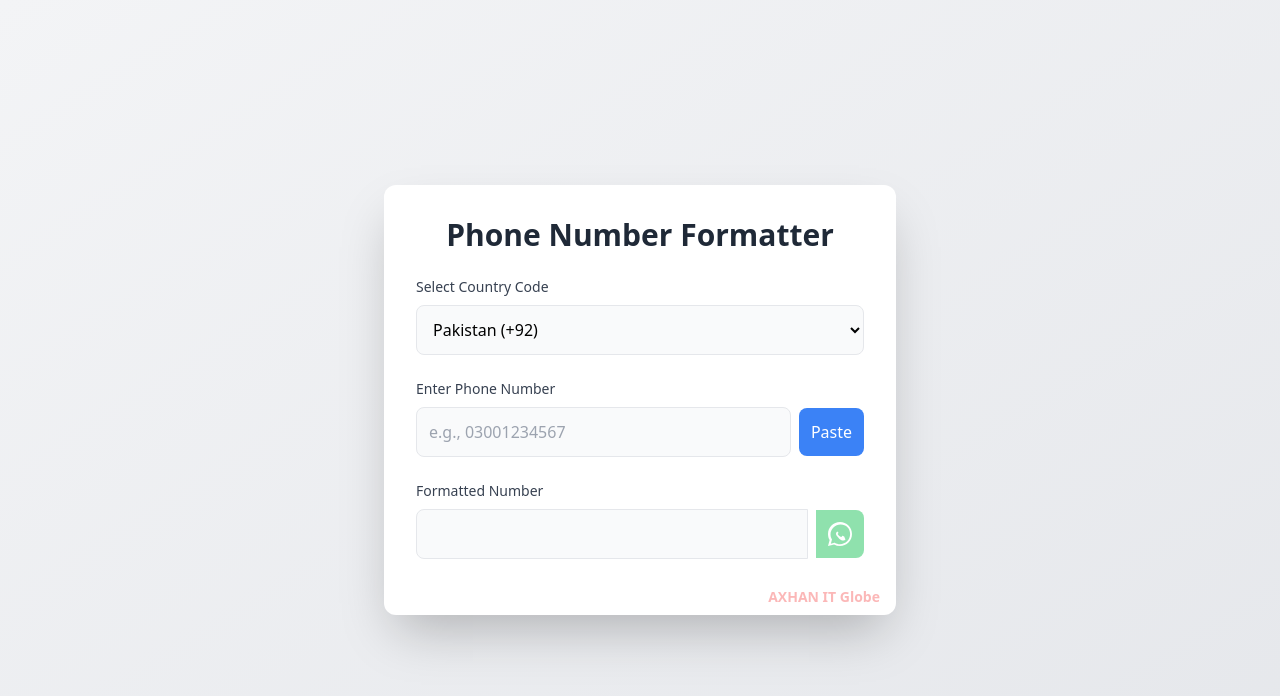
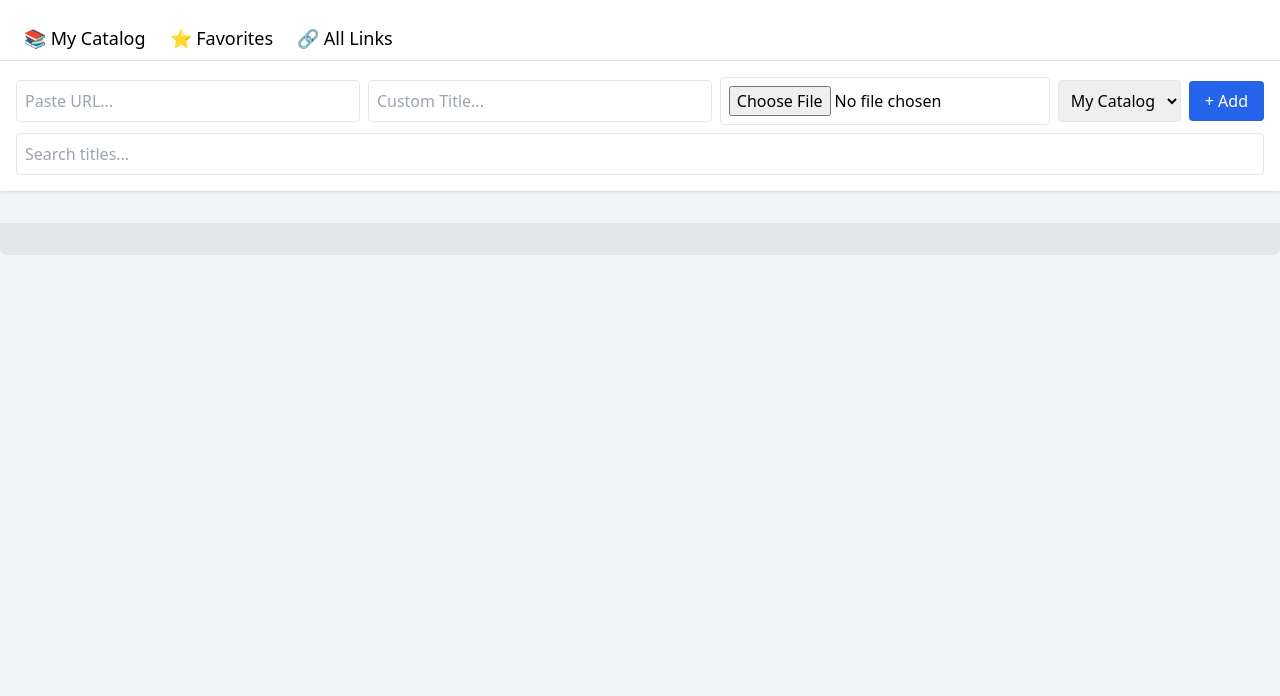
Before and after one commit to binidrees0492/WhatsAppDirect, a plain HTML site: page index.html in a window 1280 px wide. Drawn offline with nearby package versions, Linux system fonts and the light colour scheme.

Commit message:
Update index.html

```diff
--- a/index.html
+++ b/index.html
@@ -2,107 +2,132 @@
 <html lang="en">
 <head>
     <meta charset="UTF-8">
-    <meta name="viewport" content="width=device-width, initial-scale=1.0">
-    <title>WhatsApp Direct</title>
+    <title>Bookmark Catalog (Portrait Thumbnails)</title>
     <script src="https://cdn.tailwindcss.com"></script>
+    <style>
+        ::-webkit-scrollbar { display: none; }
+        .active-tab {
+            @apply border-b-2 border-blue-500 font-bold text-blue-600;
+        }
+    </style>
 </head>
-<body class="bg-gradient-to-br from-gray-100 to-gray-200 flex items-center justify-center min-h-screen p-4">
-<div class="relative bg-white p-8 rounded-xl shadow-2xl w-full max-w-lg transform transition-all">
-    <h1 class="text-3xl font-extrabold text-gray-800 mb-6 text-center">Phone Number Formatter</h1>
+<body class="bg-gray-100 min-h-screen">
 
-    <!-- Country Code Dropdown -->
-    <div class="mb-6">
-        <label for="countryCode" class="block text-sm font-medium text-gray-700 mb-2">Select Country Code</label>
-        <select id="countryCode" class="block w-full p-3 border border-gray-200 rounded-lg bg-gray-50 focus:outline-none focus:ring-2 focus:ring-blue-400 transition duration-200">
-            <option value="+92" selected>Pakistan (+92)</option>
-            <option value="+1">United States (+1)</option>
-            <option value="+44">United Kingdom (+44)</option>
-            <option value="+91">India (+91)</option>
-            <option value="+86">China (+86)</option>
-            <option value="+81">Japan (+81)</option>
-            <!-- Add more country codes as needed -->
-        </select>
-    </div>
-
-    <!-- Phone Number Input -->
-    <div class="mb-6">
-        <label for="phoneInput" class="block text-sm font-medium text-gray-700 mb-2">Enter Phone Number</label>
-        <div class="flex items-center space-x-2">
-            <input type="text" id="phoneInput" class="block w-full p-3 border border-gray-200 rounded-lg bg-gray-50 focus:outline-none focus:ring-2 focus:ring-blue-400 transition duration-200" placeholder="e.g., 03001234567">
-            <button id="pasteButton" class="p-3 bg-blue-500 text-white rounded-lg hover:bg-blue-600 focus:outline-none focus:ring-2 focus:ring-blue-400 transition duration-200">Paste</button>
-        </div>
-    </div>
-
-    <!-- Output and WhatsApp Link -->
-    <div class="mb-6">
-        <label for="reformedNumber" class="block text-sm font-medium text-gray-700 mb-2">Formatted Number</label>
-        <div class="flex items-center space-x-2">
-            <input type="text" id="reformedNumber" class="block w-full p-3 border border-gray-200 rounded-l-lg bg-gray-50" readonly>
-            <a id="whatsappLink" href="#" target="_blank" class="p-3 bg-green-500 text-white rounded-r-lg hover:bg-green-600 focus:outline-none focus:ring-2 focus:ring-green-400 transition duration-200 pointer-events-none opacity-50">
-                <svg class="w-6 h-6" fill="currentColor" viewBox="0 0 24 24">
-                    <path d="M12 0C5.373 0 0 5.373 0 12c0 2.134.559 4.218 1.627 6.062L0 24l6.094-1.594A11.944 11.944 0 0012 24c6.627 0 12-5.373 12-12S18.627 0 12 0zm0 22.125c-1.918 0-3.705-.547-5.219-1.5l-.375.234-3.562.938.938-3.562.234-.375a10.07 10.07 0 01-1.5-5.219c0-5.566 4.559-10.125 10.125-10.125S22.125 6.434 22.125 12 17.566 22.125 12 22.125zm4.313-7.5c-.234-.117-1.406-.703-1.625-.781-.219-.078-.375-.117-.531.117-.156.234-.625.781-.75.938-.117.156-.234.176-.469.059-.234-.117-1.008-.375-1.922-1.195-.703-.625-1.195-1.406-1.313-1.641-.117-.234 0-.352.117-.469l.352-.352c.117-.117.156-.234.234-.39-.078-.313-.234-.703-.313-.938-.078-.234-.234-.234-.352-.234h-.313c-.234 0-.469.117-.703.351-.781.781-1.016 1.992-.313 3.047.703 1.055 1.406 1.875 1.641 2.11.234.234 2.344 3.75 5.625 3.281.547-.078 1.055-.313 1.406-.586.351-.273.351-.703.273-.938l-.234-.352z"/>
-                </svg>
-            </a>
-        </div>
-        <p id="errorMessage" class="text-red-500 text-sm mt-2 hidden">Number must start with 3 and be 10 digits long.</p>
-    </div>
-
-    <!-- Watermark -->
-    <a href="https://www.upwork.com/freelancers/~0116016922bcbaf586" target="_blank" class="absolute bottom-2 right-4 text-red-400 text-sm font-semibold opacity-50 select-none" >
-        AXHAN IT Globe
-    </a>
+<!-- Navigation Tabs -->
+<div class="flex space-x-6 px-6 pt-4 text-lg border-b bg-white shadow-sm">
+    <button id="tab-catalog" class="py-2 active-tab" onclick="switchTab('catalog')">📚 My Catalog</button>
+    <button id="tab-favorites" class="py-2" onclick="switchTab('favorites')">⭐ Favorites</button>
+    <button id="tab-all" class="py-2" onclick="switchTab('all')">🔗 All Links</button>
 </div>
 
+<!-- Input Section -->
+<div class="p-4 bg-white shadow sticky top-0 z-10 flex flex-wrap gap-2 items-center">
+    <input id="urlInput" type="text" placeholder="Paste URL..." class="border p-2 flex-1 rounded">
+    <input id="titleInput" type="text" placeholder="Custom Title..." class="border p-2 flex-1 rounded">
+    <input id="imgInput" type="file" accept="image/*" class="p-2 border rounded bg-white">
+    <select id="categorySelect" class="p-2 border rounded">
+        <option value="catalog">My Catalog</option>
+        <option value="favorites">Favorites</option>
+    </select>
+    <button onclick="addUrl()" class="bg-blue-600 text-white px-4 py-2 rounded">+ Add</button>
+    <input id="searchInput" type="text" placeholder="Search titles..." oninput="filterCards()" class="border p-2 flex-1 rounded ml-auto">
+</div>
+
+<!-- Main Card Preview -->
+<div id="mainView" class="w-full flex justify-center p-4 transition-all duration-300"></div>
+
+<!-- Film Strip -->
+<div id="filmStrip" class="overflow-x-auto flex space-x-4 px-4 py-4 bg-gray-200 rounded-b-md"></div>
+
+<!-- App Script -->
 <script>
-    const phoneInput = document.getElementById('phoneInput');
-    const countryCode = document.getElementById('countryCode');
-    const reformedNumber = document.getElementById('reformedNumber');
-    const whatsappLink = document.getElementById('whatsappLink');
-    const errorMessage = document.getElementById('errorMessage');
-    const pasteButton = document.getElementById('pasteButton');
+    const storage = {
+        catalog: [],
+        favorites: [],
+    };
+    let currentTab = 'catalog';
+    let searchQuery = '';
 
-    // Paste button functionality
-    pasteButton.addEventListener('click', async () => {
-        try {
-            const text = await navigator.clipboard.readText();
-            phoneInput.value = text;
-            processNumber();
-        } catch (err) {
-            console.error('Failed to paste:', err);
+    function switchTab(tab) {
+        currentTab = tab;
+        document.querySelectorAll("button[id^='tab-']").forEach(btn => btn.classList.remove("active-tab"));
+        document.getElementById("tab-" + tab).classList.add("active-tab");
+        updateFilmStrip();
+        clearMainCard();
+    }
+
+    function clearMainCard() {
+        document.getElementById("mainView").innerHTML = '';
+    }
+
+    function addUrl() {
+        const url = document.getElementById("urlInput").value.trim();
+        const title = document.getElementById("titleInput").value.trim();
+        const category = document.getElementById("categorySelect").value;
+        const imageFile = document.getElementById("imgInput").files[0];
+
+        if (!url || !title || !imageFile) {
+            alert("Please enter URL, Title, and select an Image");
+            return;
         }
-    });
 
-    // Real-time processing on input
-    phoneInput.addEventListener('input', () => {
-        processNumber();
-    });
+        const imageUrl = URL.createObjectURL(imageFile);
+        const card = { title, url, image: imageUrl };
 
-    // Process on country code change
-    countryCode.addEventListener('change', () => {
-        processNumber();
-    });
+        storage[category].push(card);
+        updateFilmStrip();
+        highlightCard(card.url);
 
-    function processNumber() {
-        // Clear previous error
-        errorMessage.classList.add('hidden');
+        // Reset form
+        document.getElementById("urlInput").value = '';
+        document.getElementById("titleInput").value = '';
+        document.getElementById("imgInput").value = '';
+    }
 
-        // Get input and clean it
-        let number = phoneInput.value.replace(/\D/g, '');
+    function createCard(card, large = false) {
+        const widthClass = large ? 'w-60' : 'w-40';
+        const heightClass = large ? 'h-[360px]' : 'h-[240px]'; // ~6:4 ratio portrait
 
-        // Take last 10 digits
-        number = number.slice(-10);
+        return `
+        <div class="flex-shrink-0 ${widthClass} bg-white rounded shadow overflow-hidden transform hover:scale-105 transition cursor-pointer"
+             onclick="openInNewTab('${card.url}')">
+          <img src="${card.image}" class="w-full ${heightClass} object-cover object-top rounded-t" alt="${card.title}">
+          <div class="p-2 text-center text-sm font-semibold truncate">${card.title}</div>
+        </div>
+      `;
+    }
 
-        // Validate: 10 digits and starts with 3
-        if (number.length === 10 && number.startsWith('3')) {
-            const formatted = countryCode.value.replace('+', '') + number;
-            reformedNumber.value = formatted;
-            whatsappLink.href = `https://wa.me/${formatted}`;
-            whatsappLink.classList.remove('pointer-events-none', 'opacity-50');
-        } else {
-            reformedNumber.value = '';
-            whatsappLink.href = '#';
-            whatsappLink.classList.add('pointer-events-none', 'opacity-50');
-            errorMessage.classList.remove('hidden');
+    function openInNewTab(url) {
+        window.open(url, '_blank');
+    }
+
+    function getFilteredCards() {
+        const all = currentTab === 'all'
+            ? [...storage.catalog, ...storage.favorites]
+            : storage[currentTab];
+
+        return all.filter(card =>
+            card.title.toLowerCase().includes(searchQuery.toLowerCase())
+        );
+    }
+
+    function updateFilmStrip() {
+        const strip = document.getElementById("filmStrip");
+        const cards = getFilteredCards();
+        strip.innerHTML = cards.map(card => createCard(card)).join('');
+    }
+
+    function filterCards() {
+        searchQuery = document.getElementById("searchInput").value;
+        updateFilmStrip();
+    }
+
+    function highlightCard(url) {
+        const allCards = [...storage.catalog, ...storage.favorites];
+        const card = allCards.find(c => c.url === url);
+        if (card) {
+            const main = document.getElementById("mainView");
+            main.innerHTML = createCard(card, true);
         }
     }
 </script>
```
